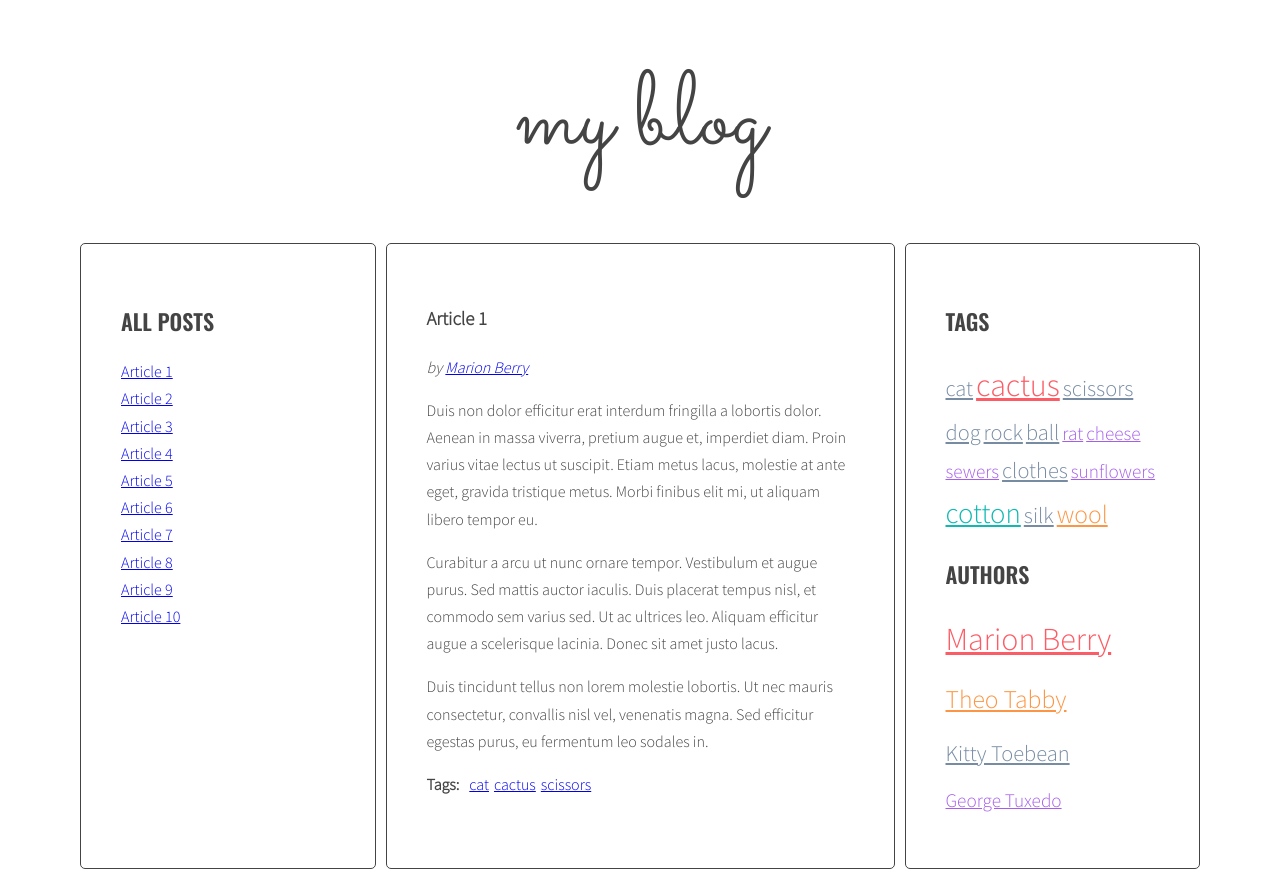
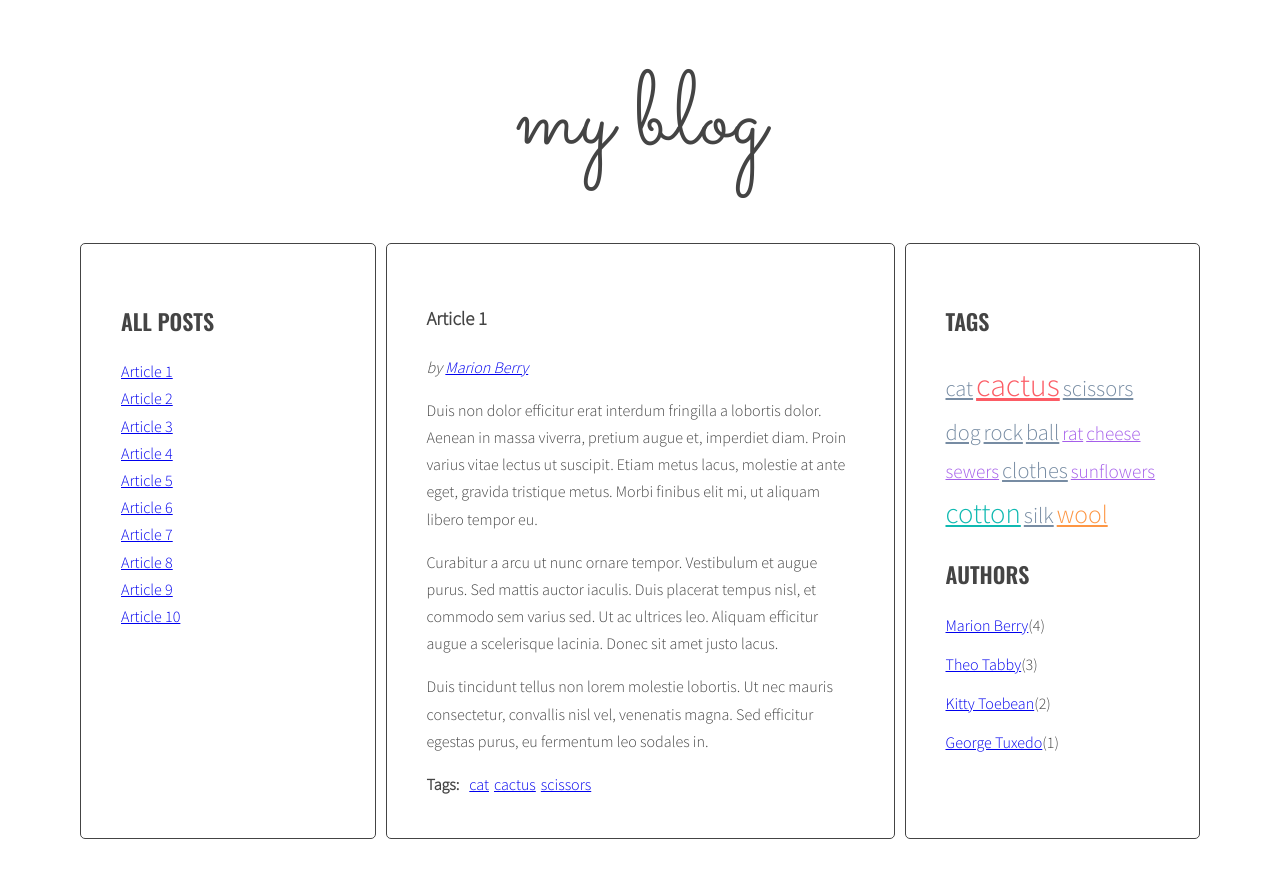
Before and after one commit to Slawek-Kopytek/javascript-blog, a website: page index.html in a window 1280 px wide. After the commit the page ends 847 px from the top, so only its background shows below. Drawn offline with nearby package versions, Linux system fonts and the light colour scheme.

Commit message:
Fix cloud of authors

```diff
--- a/js/script.js
+++ b/js/script.js
@@ -247,27 +247,6 @@ function addClickListenersToTags(){
 
 addClickListenersToTags();
 
-function calculateAuthorsParams(authors) {
-  const params = {
-    max: 0,
-    min: 999999
-  };
-
-  for (let author in authors) {
-    console.log(author + ' is used ' + authors[author] + ' times');
-    params.max = Math.max(authors[author], params.max);
-    params.min = Math.min(authors[author], params.min);
-  }
-  return params;
-}
-
-function calculateAuthorsClass(count, params) {
-  const normalizedCount = count - params.min;
-  const normalizedMax = params.max - params.min;
-  const percentage = normalizedCount / normalizedMax;
-  const classNumber = Math.floor(percentage * (opts.cloudClassCount - 1) + 1);
-  return opts.cloudClassPrefix + classNumber;
-}
 
 function generateAuthors(){
 
@@ -311,13 +290,11 @@ function generateAuthors(){
   const authorList = document.querySelector(opts.authorsListSelector);
 
   /* [NEW] create variable for all links HTML code */
-  const authorsParams = calculateAuthorsParams(allAuthors);
-
   let allAuthorsHTML = '';
 
   /* [NEW] START LOOP: for each tag in allAuthors: */
   for (let author in allAuthors) {
-    const authorLinkHTML = '<li><a class="' + calculateAuthorsClass(allAuthors[author], authorsParams) + '" href="#author-' + author + '">' + author + '</a></li>';
+    const authorLinkHTML = '<li><a href="#author-' + author + '">' + author + '</a>(' + allAuthors[author] + ')</li>';
 
     allAuthorsHTML +=authorLinkHTML;
   }
--- a/sass/style.scss
+++ b/sass/style.scss
@@ -126,7 +126,7 @@ body {
 }
 
 /* Cloud */
-.tags, .authors {
+.tags {
   li{
   display: inline-block;
   padding-right: 3px;
```
Also changed, not shown: css/style.css, 1 other file.
